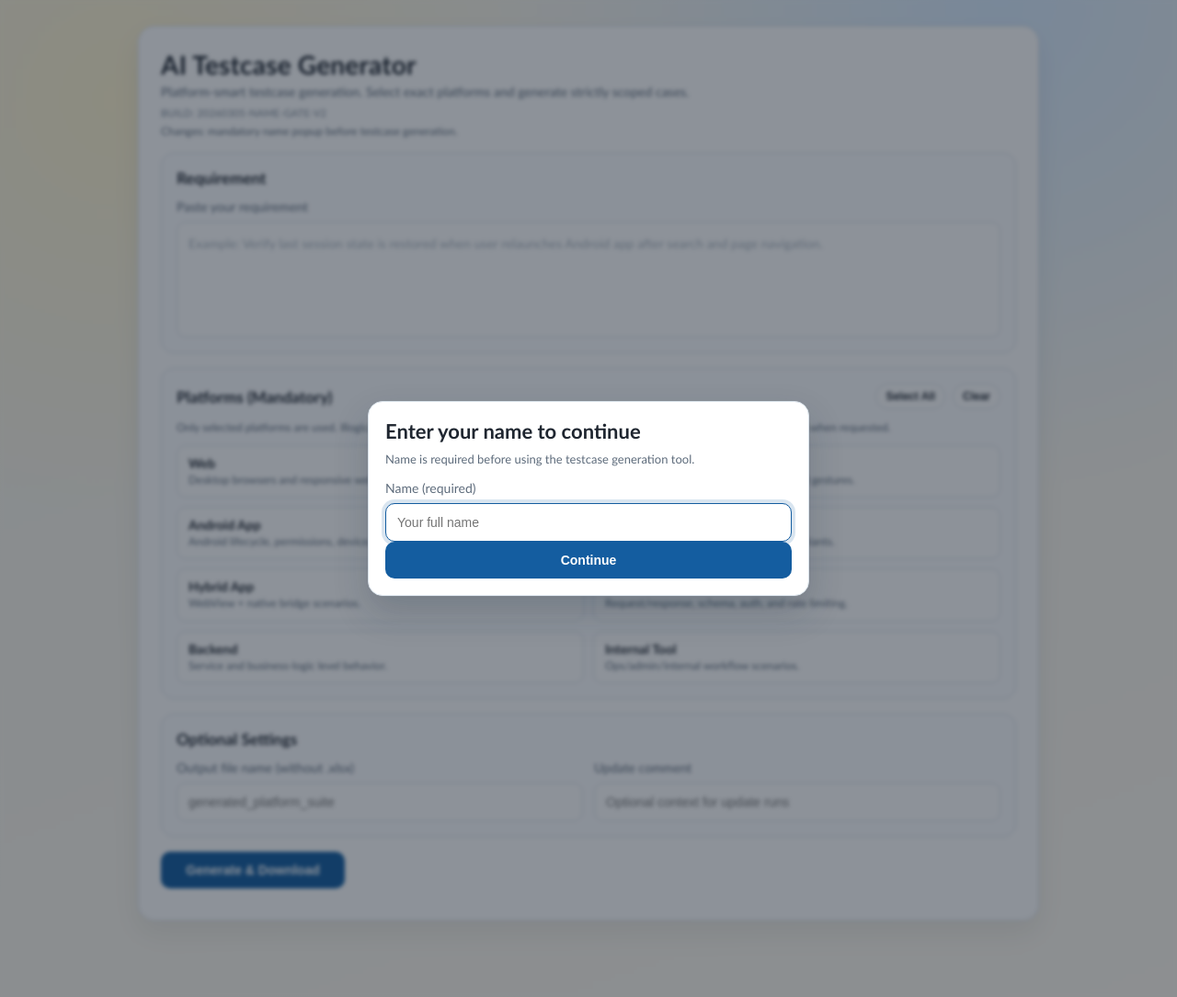
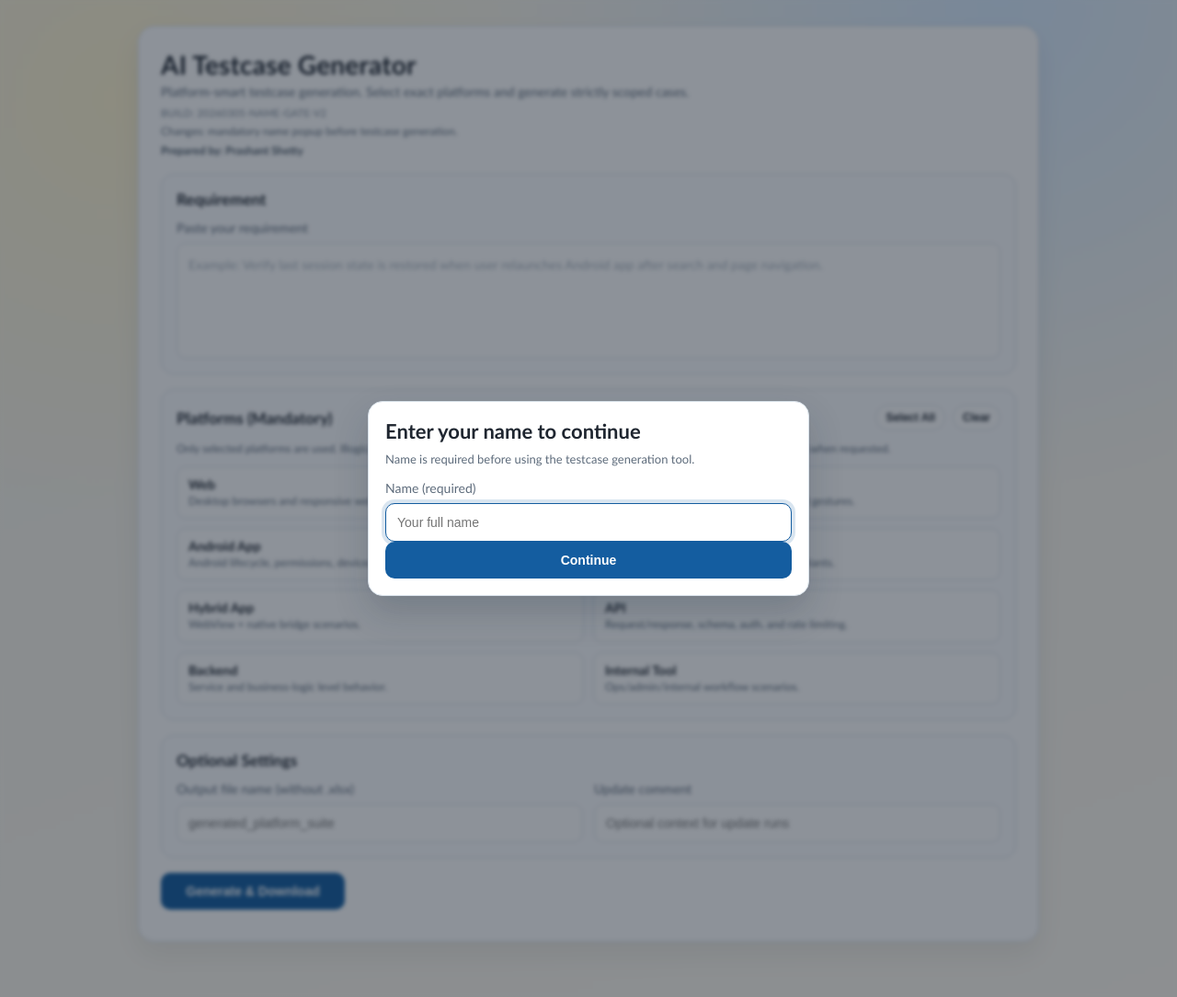
Before and after one commit to prashant-shetty27/ai-testcase-generator, a FastAPI app: page / in a window 1280 px wide. Shown: the whole page at 92% size. Run offline with FastAPI, Linux system fonts and the light colour scheme.

Commit message:
Add professional signature line to tool UI

```diff
--- a/web/templates/index.html
+++ b/web/templates/index.html
@@ -65,6 +65,13 @@
             margin: -12px 0 16px;
             color: #5d6b7b;
             font-size: 12px;
+        }
+
+        .signature {
+            margin: -10px 0 18px;
+            color: #4d5b69;
+            font-size: 12px;
+            font-weight: 600;
         }
 
         .session-bar {
@@ -384,6 +391,7 @@
     <p class="subtitle">Platform-smart testcase generation. Select exact platforms and generate strictly scoped cases.</p>
     <p class="build-tag">Build: 20260305-name-gate-v2</p>
     <p class="build-notes">Changes: mandatory name popup before testcase generation.</p>
+    <p class="signature">Prepared by: Prashant Shetty</p>
     {% if user %}
     <div class="session-bar">
         <span class="session-user">Signed in as {{ user.email or user.name or "Slack User" }}</span>
```
